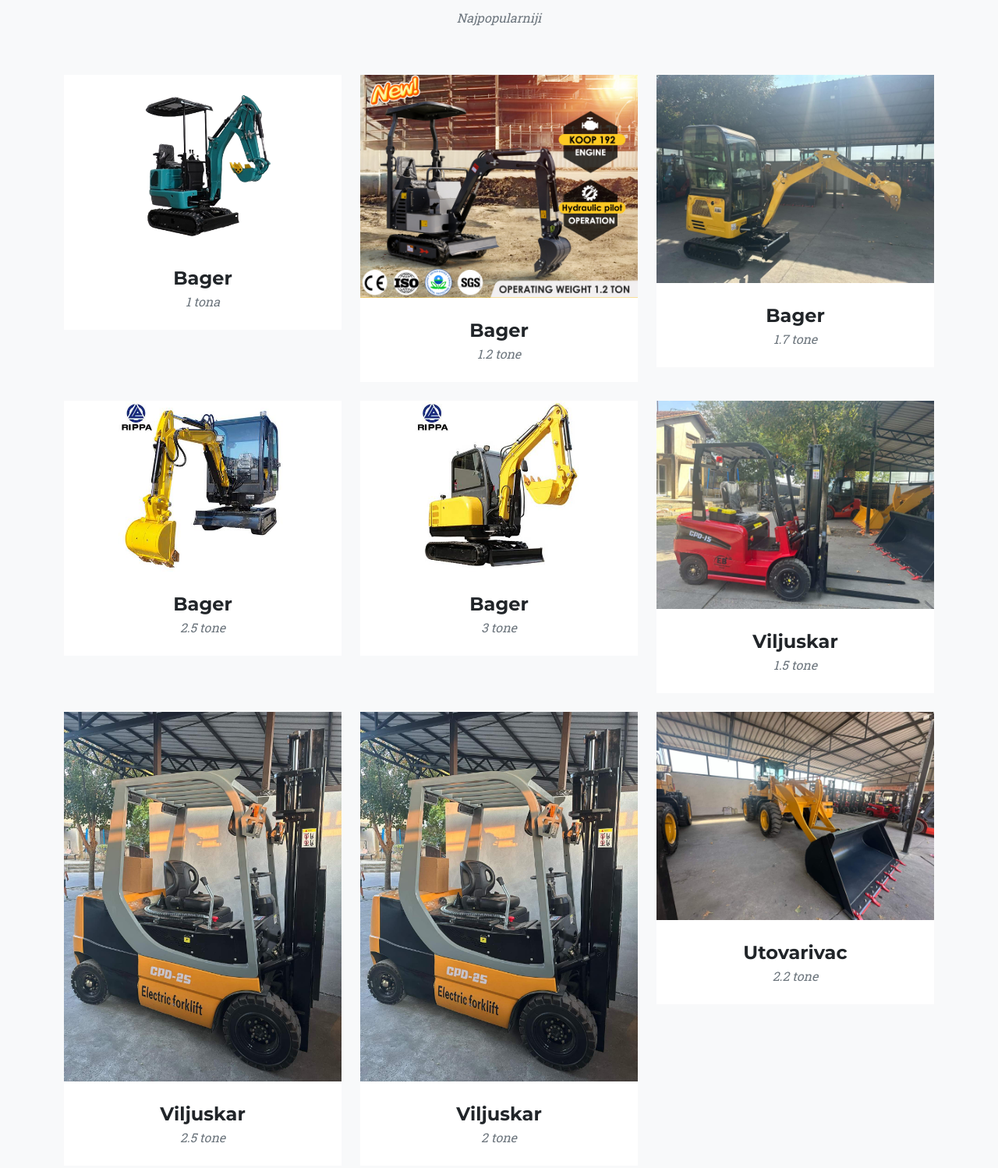
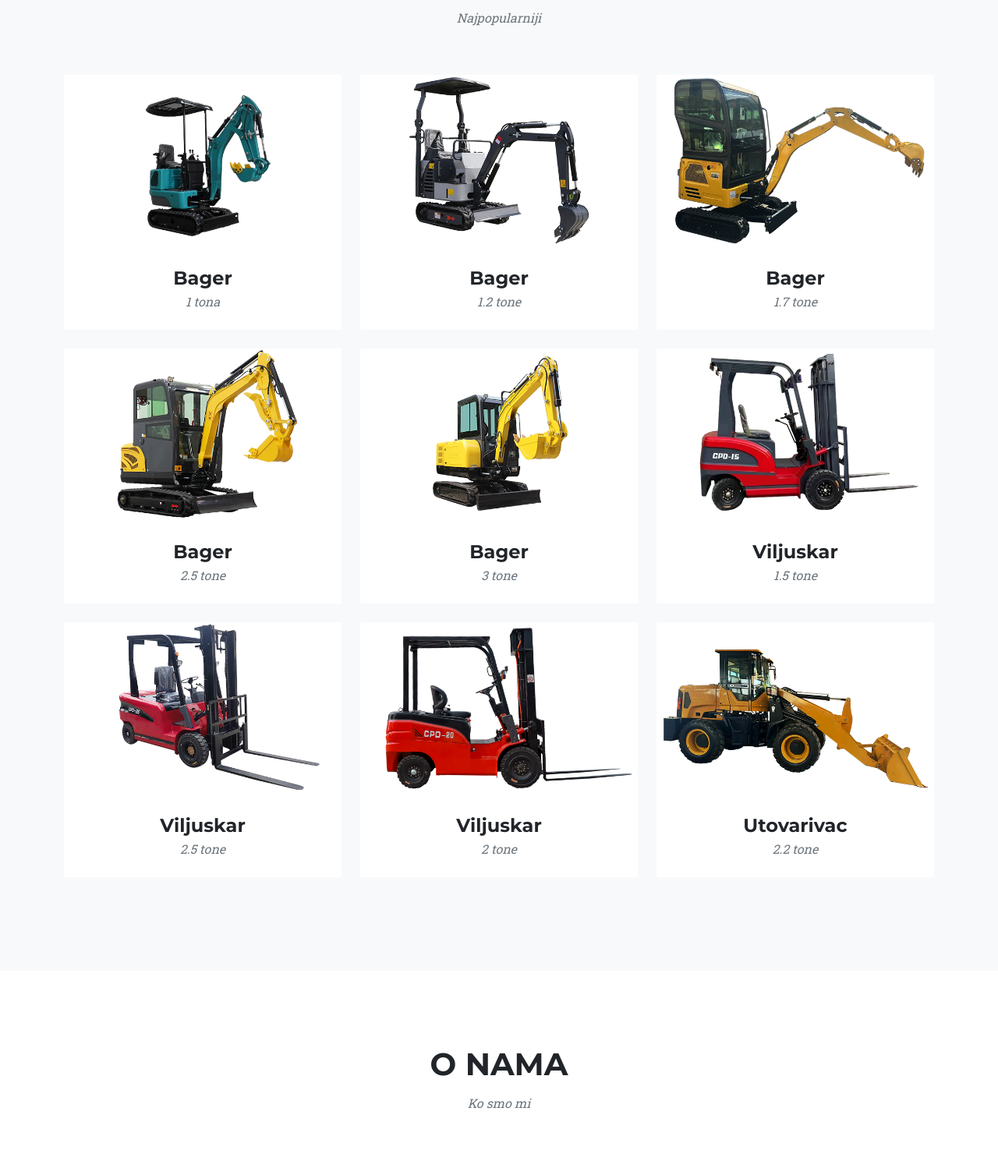
Before and after one commit to lazarm97/ebmachinery, a plain HTML site: page index.html in a window 1280 px wide. Shown: the part 1705-3203 px from the top of the page at 78% size. Drawn offline with nearby package versions, Linux system fonts and the light colour scheme.

Commit message:
new content

```diff
--- a/index.html
+++ b/index.html
@@ -112,7 +112,7 @@
                                 <div class="portfolio-hover">
                                     <div class="portfolio-hover-content"><i class="fas fa-plus fa-3x"></i></div>
                                 </div>
-                                <img class="img-fluid" src="assets/img/bager 1.2t nm-12/nm-12.jpg" alt="..." />
+                                <img class="img-fluid" src="assets/img/bager 1.2t nm-12/nm-12.png" alt="..." />
                             </a>
                             <div class="portfolio-caption">
                                 <div class="portfolio-caption-heading">Bager</div>
@@ -127,7 +127,7 @@
                                 <div class="portfolio-hover">
                                     <div class="portfolio-hover-content"><i class="fas fa-plus fa-3x"></i></div>
                                 </div>
-                                <img class="img-fluid" src="assets/img/bager r327 1.7t/2024_09_02_13_31_IMG_3025.JPG" alt="..." />
+                                <img class="img-fluid" src="assets/img/bager r327 1.7t/bager r327 1.7t.png" alt="..." />
                             </a>
                             <div class="portfolio-caption">
                                 <div class="portfolio-caption-heading">Bager</div>
@@ -142,7 +142,7 @@
                                 <div class="portfolio-hover">
                                     <div class="portfolio-hover-content"><i class="fas fa-plus fa-3x"></i></div>
                                 </div>
-                                <img class="img-fluid" src="assets/img/bager r330 2.5t/r330_resized_with_background.jpg" alt="..." />
+                                <img class="img-fluid" src="assets/img/bager r330 2.5t/bager e330 2.5t.png" alt="..." />
                             </a>
                             <div class="portfolio-caption">
                                 <div class="portfolio-caption-heading">Bager</div>
@@ -157,7 +157,7 @@
                                 <div class="portfolio-hover">
                                     <div class="portfolio-hover-content"><i class="fas fa-plus fa-3x"></i></div>
                                 </div>
-                                <img class="img-fluid" src="assets/img/bager r350 3t/r350_resized_with_background.jpg" alt="..." />
+                                <img class="img-fluid" src="assets/img/bager r350 3t/bager e350 3t.png" alt="..." />
                             </a>
                             <div class="portfolio-caption">
                                 <div class="portfolio-caption-heading">Bager</div>
@@ -172,7 +172,7 @@
                                 <div class="portfolio-hover">
                                     <div class="portfolio-hover-content"><i class="fas fa-plus fa-3x"></i></div>
                                 </div>
-                                <img class="img-fluid" src="assets/img/viljuskar cpd-15/2024_09_02_13_31_IMG_3030.JPG" alt="..." />
+                                <img class="img-fluid" src="assets/img/viljuskar cpd-15/CPD- 15.png" alt="..." />
                             </a>
                             <div class="portfolio-caption">
                                 <div class="portfolio-caption-heading">Viljuskar</div>
@@ -187,7 +187,7 @@
                                 <div class="portfolio-hover">
                                     <div class="portfolio-hover-content"><i class="fas fa-plus fa-3x"></i></div>
                                 </div>
-                                <img class="img-fluid" src="assets/img/viljuskar cpd-25/2024_09_02_13_31_IMG_3008.JPG" alt="..." />
+                                <img class="img-fluid" src="assets/img/viljuskar cpd-25/CPD-25.png" alt="..." />
                             </a>
                             <div class="portfolio-caption">
                                 <div class="portfolio-caption-heading">Viljuskar</div>
@@ -202,7 +202,7 @@
                                 <div class="portfolio-hover">
                                     <div class="portfolio-hover-content"><i class="fas fa-plus fa-3x"></i></div>
                                 </div>
-                                <img class="img-fluid" src="assets/img/viljuskar cpd-20/2024_09_02_13_31_IMG_3008.JPG" alt="..." />
+                                <img class="img-fluid" src="assets/img/viljuskar cpd-20/CPD-20.png" alt="..." />
                             </a>
                             <div class="portfolio-caption">
                                 <div class="portfolio-caption-heading">Viljuskar</div>
@@ -217,7 +217,7 @@
                                 <div class="portfolio-hover">
                                     <div class="portfolio-hover-content"><i class="fas fa-plus fa-3x"></i></div>
                                 </div>
-                                <img class="img-fluid" src="assets/img/utovarivac/2024_09_02_13_31_IMG_3015.JPG" alt="..." />
+                                <img class="img-fluid" src="assets/img/utovarivac/utovarivac.png" alt="..." />
                             </a>
                             <div class="portfolio-caption">
                                 <div class="portfolio-caption-heading">Utovarivac</div>
@@ -450,7 +450,7 @@
                                     <!-- Project details-->
                                     <h2 class="text-uppercase">NUOMAN NM-E12 PRO (1.2t)</h2>
                                     <!-- <p class="item-intro text-muted">Lorem ipsum dolor sit amet consectetur.</p> -->
-                                    <img class="img-fluid d-block mx-auto" src="assets/img/bager 1.2t nm-12/nm-12.jpg" alt="Mini bager 1t" />
+                                    <img class="img-fluid d-block mx-auto" src="assets/img/bager 1.2t nm-12/nm-12.png" alt="Mini bager 1t" />
                                     <!-- <p>Use this area to describe your project. Lorem ipsum dolor sit amet, consectetur adipisicing elit. Est blanditiis dolorem culpa incidunt minus dignissimos deserunt repellat aperiam quasi sunt officia expedita beatae cupiditate, maiores repudiandae, nostrum, reiciendis facere nemo!</p> -->
                                     <ul class="list-inline">
                                         <h3>Osnovni parametri performansi</h3>
@@ -496,7 +496,7 @@
                                     <!-- Project details-->
                                     <h2 class="text-uppercase">RIPPA R327 (1.7t)</h2>
                                     <!-- <p class="item-intro text-muted">Lorem ipsum dolor sit amet consectetur.</p> -->
-                                    <img class="img-fluid d-block mx-auto" src="assets/img/bager r327 1.7t/2024_09_02_13_31_IMG_3025.JPG" alt="Mini bager 1t" />
+                                    <img class="img-fluid d-block mx-auto" src="assets/img/bager r327 1.7t/bager r327 1.7t.png" alt="Mini bager 1t" />
                                     <!-- <p>Use this area to describe your project. Lorem ipsum dolor sit amet, consectetur adipisicing elit. Est blanditiis dolorem culpa incidunt minus dignissimos deserunt repellat aperiam quasi sunt officia expedita beatae cupiditate, maiores repudiandae, nostrum, reiciendis facere nemo!</p> -->
                                     <ul class="list-inline">
                                         <h3>Osnovni parametri performansi</h3>
@@ -555,7 +555,7 @@
                                     <!-- Project details-->
                                     <h2 class="text-uppercase">RIPPA R330 (2.5t)</h2>
                                     <!-- <p class="item-intro text-muted">Lorem ipsum dolor sit amet consectetur.</p> -->
-                                    <img class="img-fluid d-block mx-auto" src="assets/img/bager r330 2.5t/r330_resized_with_background.jpg" alt="Mini bager 1t" />
+                                    <img class="img-fluid d-block mx-auto" src="assets/img/bager r330 2.5t/bager e330 2.5t.png" alt="Mini bager 1t" />
                                     <!-- <p>Use this area to describe your project. Lorem ipsum dolor sit amet, consectetur adipisicing elit. Est blanditiis dolorem culpa incidunt minus dignissimos deserunt repellat aperiam quasi sunt officia expedita beatae cupiditate, maiores repudiandae, nostrum, reiciendis facere nemo!</p> -->
                                     <ul class="list-inline">
                                         <h3>Osnovni parametri performansi</h3>
@@ -603,7 +603,7 @@
                                     <!-- Project details-->
                                     <h2 class="text-uppercase">RIPPA R350 (3t)</h2>
                                     <!-- <p class="item-intro text-muted">Lorem ipsum dolor sit amet consectetur.</p> -->
-                                    <img class="img-fluid d-block mx-auto" src="assets/img/bager r350 3t/r350_resized_with_background.jpg" alt="Mini bager 1t" />
+                                    <img class="img-fluid d-block mx-auto" src="assets/img/bager r350 3t/bager e350 3t.png" alt="Mini bager 1t" />
                                     <!-- <p>Use this area to describe your project. Lorem ipsum dolor sit amet, consectetur adipisicing elit. Est blanditiis dolorem culpa incidunt minus dignissimos deserunt repellat aperiam quasi sunt officia expedita beatae cupiditate, maiores repudiandae, nostrum, reiciendis facere nemo!</p> -->
                                     <ul class="list-inline">
                                         <h3>Osnovni parametri performansi</h3>
@@ -654,7 +654,7 @@
                                     <!-- Project details-->
                                     <h2 class="text-uppercase">NUOMAN CPD-15 Lion (1.5t)</h2>
                                     <!-- <p class="item-intro text-muted">Lorem ipsum dolor sit amet consectetur.</p> -->
-                                    <img class="img-fluid d-block mx-auto" src="assets/img/viljuskar cpd-15/2024_09_02_13_31_IMG_3030.JPG" alt="Mini bager 1t" />
+                                    <img class="img-fluid d-block mx-auto" src="assets/img/viljuskar cpd-15/CPD- 15.png" alt="Mini bager 1t" />
                                     <!-- <p>Use this area to describe your project. Lorem ipsum dolor sit amet, consectetur adipisicing elit. Est blanditiis dolorem culpa incidunt minus dignissimos deserunt repellat aperiam quasi sunt officia expedita beatae cupiditate, maiores repudiandae, nostrum, reiciendis facere nemo!</p> -->
                                     <ul class="list-inline">
                                         <h3>Osnovni parametri performansi</h3>
@@ -696,7 +696,7 @@
                                     <!-- Project details-->
                                     <h2 class="text-uppercase">RIPPA CPD-25 ELEKTRO (2.5t)</h2>
                                     <!-- <p class="item-intro text-muted">Lorem ipsum dolor sit amet consectetur.</p> -->
-                                    <img class="img-fluid d-block mx-auto" src="assets/img/viljuskar cpd-25/2024_09_02_13_31_IMG_3008.JPG" alt="Mini bager 1t" />
+                                    <img class="img-fluid d-block mx-auto" src="assets/img/viljuskar cpd-25/CPD-25.png" alt="Mini bager 1t" />
                                     <!-- <p>Use this area to describe your project. Lorem ipsum dolor sit amet, consectetur adipisicing elit. Est blanditiis dolorem culpa incidunt minus dignissimos deserunt repellat aperiam quasi sunt officia expedita beatae cupiditate, maiores repudiandae, nostrum, reiciendis facere nemo!</p> -->
                                     <ul class="list-inline">
                                         <h3>Osnovni parametri performansi</h3>
@@ -737,7 +737,7 @@
                                     <!-- Project details-->
                                     <h2 class="text-uppercase">RIPPA CPD-20 ELEKTRO (2t)</h2>
                                     <!-- <p class="item-intro text-muted">Lorem ipsum dolor sit amet consectetur.</p> -->
-                                    <img class="img-fluid d-block mx-auto" src="assets/img/viljuskar cpd-25/2024_09_02_13_31_IMG_3008.JPG" alt="Mini bager 1t" />
+                                    <img class="img-fluid d-block mx-auto" src="assets/img/viljuskar cpd-20/CPD-20.png" alt="Mini bager 1t" />
                                     <!-- <p>Use this area to describe your project. Lorem ipsum dolor sit amet, consectetur adipisicing elit. Est blanditiis dolorem culpa incidunt minus dignissimos deserunt repellat aperiam quasi sunt officia expedita beatae cupiditate, maiores repudiandae, nostrum, reiciendis facere nemo!</p> -->
                                     <ul class="list-inline">
                                         <h3>Osnovni parametri performansi</h3>
@@ -778,7 +778,7 @@
                                     <!-- Project details-->
                                     <h2 class="text-uppercase">NUOMAN 958 PRO (2.2t)</h2>
                                     <!-- <p class="item-intro text-muted">Lorem ipsum dolor sit amet consectetur.</p> -->
-                                    <img class="img-fluid d-block mx-auto" src="assets/img/utovarivac/2024_09_02_13_31_IMG_3015.JPG" alt="Mini bager 1t" />
+                                    <img class="img-fluid d-block mx-auto" src="assets/img/utovarivac/utovarivac.png" alt="Mini bager 1t" />
                                     <!-- <p>Use this area to describe your project. Lorem ipsum dolor sit amet, consectetur adipisicing elit. Est blanditiis dolorem culpa incidunt minus dignissimos deserunt repellat aperiam quasi sunt officia expedita beatae cupiditate, maiores repudiandae, nostrum, reiciendis facere nemo!</p> -->
                                     <ul class="list-inline">
                                         <h3>Osnovni parametri performansi</h3>
```
Also changed, not shown: assets/img/bager 1.2t nm-12/nm-12.png (added), assets/img/bager r327 1.7t/bager r327 1.7t.png (added), assets/img/bager r330 2.5t/bager e330 2.5t.png (added), assets/img/bager r350 3t/bager e350 3t.png (added), assets/img/utovarivac/utovarivac.png (added), assets/img/viljuskar cpd-15/CPD- 15.png (added), assets/img/viljuskar cpd-20/CPD-20.png (added), assets/img/viljuskar cpd-25/CPD-25.png (added).
